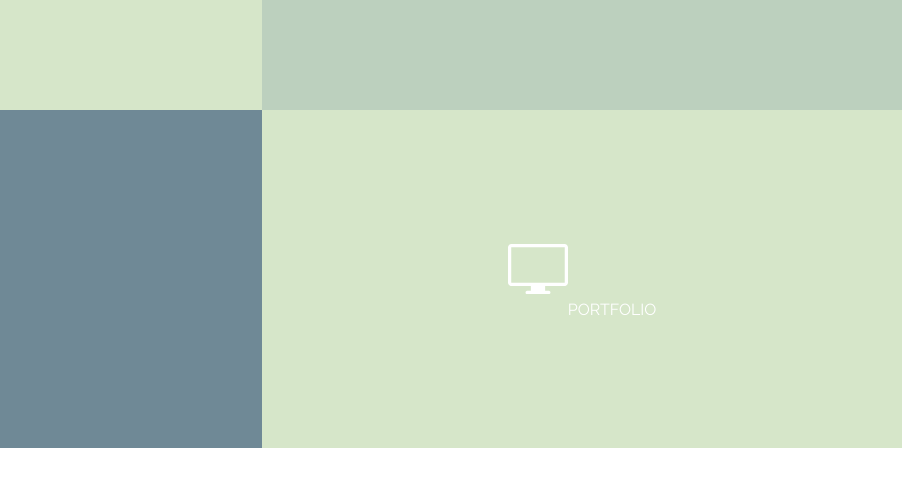
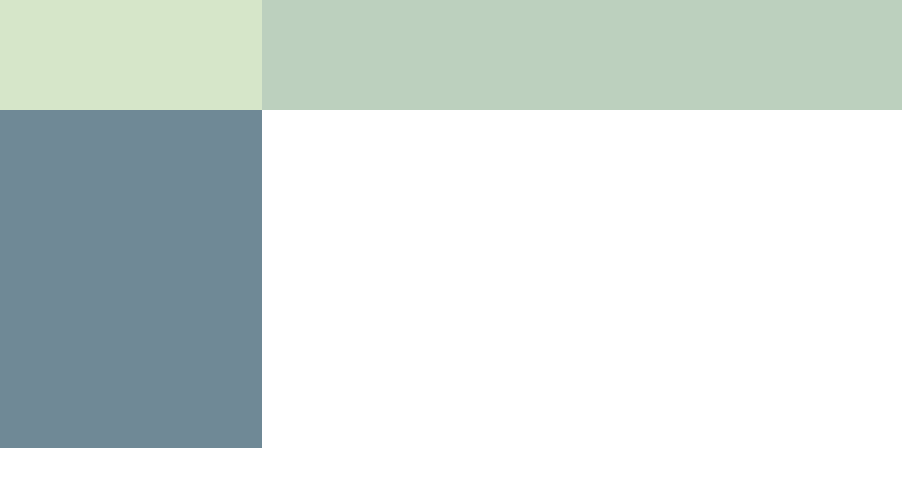
Before and after one commit to cierrajw/CMST385, a plain HTML site: page Project4/index.html in a window 1280 px wide. Shown: the part 568-1054 px from the top of the page, 378-1280 px from the left. Before the commit the page ends 1016 px from the top, so only its background shows below. Drawn offline with Linux system fonts and the light colour scheme.

Commit message:
Update index.html

```diff
--- a/Project4/index.html
+++ b/Project4/index.html
@@ -36,7 +36,7 @@
 
         <article class="social-menu link"><a href="http://www.twitter.com/cierracodes"><img src="images/plus-sign.SVG" alt="Social media link represented by a plus sign"></a><a href="http://www.twitter.com/cierrajwashi">SOCIAL MEDIA</a></article>
 
-        <article class="contact contact-box link"><a href="portfolio.html"><img src="images/portfolio.SVG" alt="An image with a computer representing the portfolio link"><span class="contact contact-btn">PORTFOLIO</span></article>
+        <article class="contact link"><a href="portfolio.html"><img src="images/portfolio.SVG" alt="An image with a computer representing the portfolio link"><span class="contact contact-btn">PORTFOLIO</span></article>
 
 
     </content>
```
